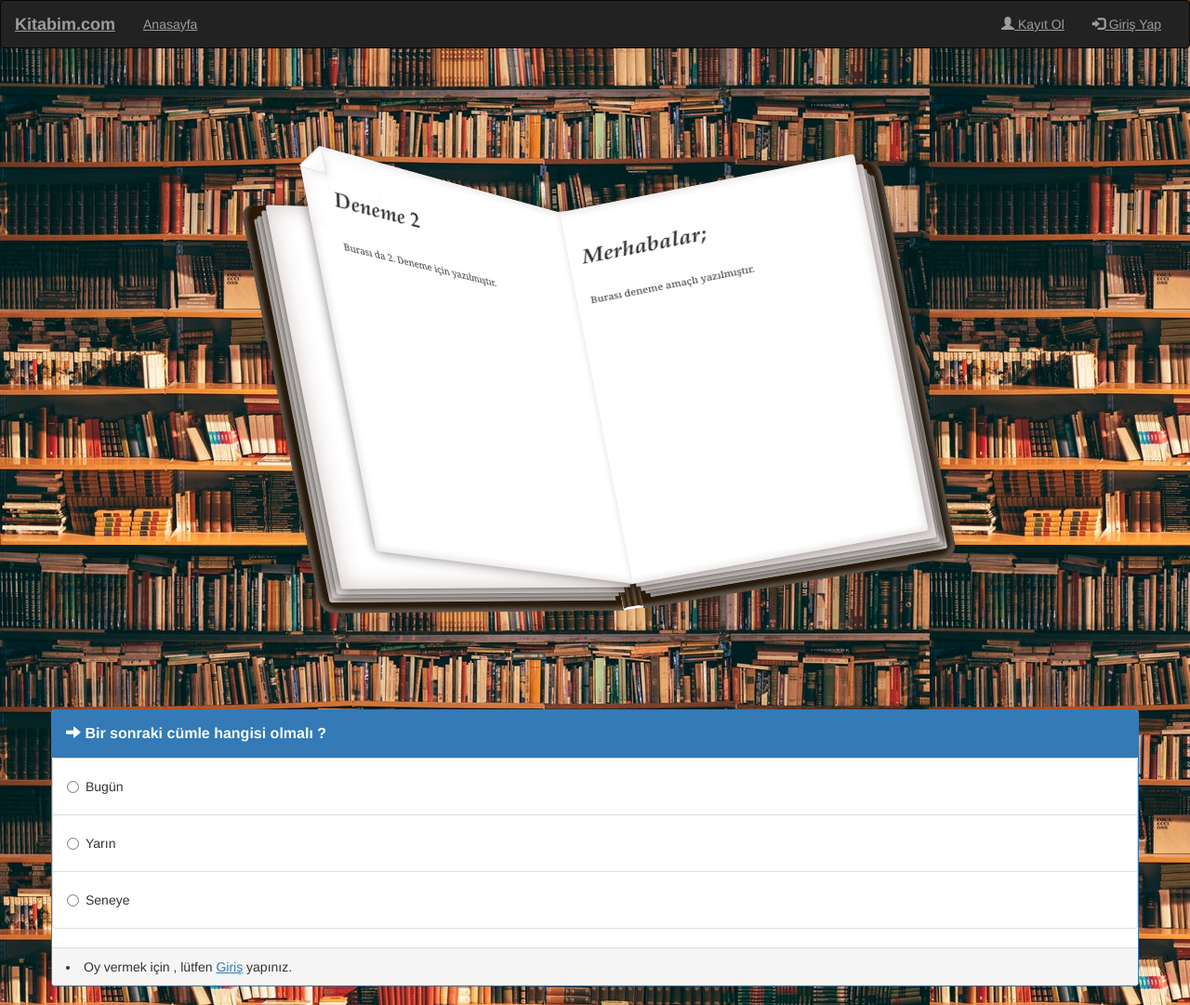
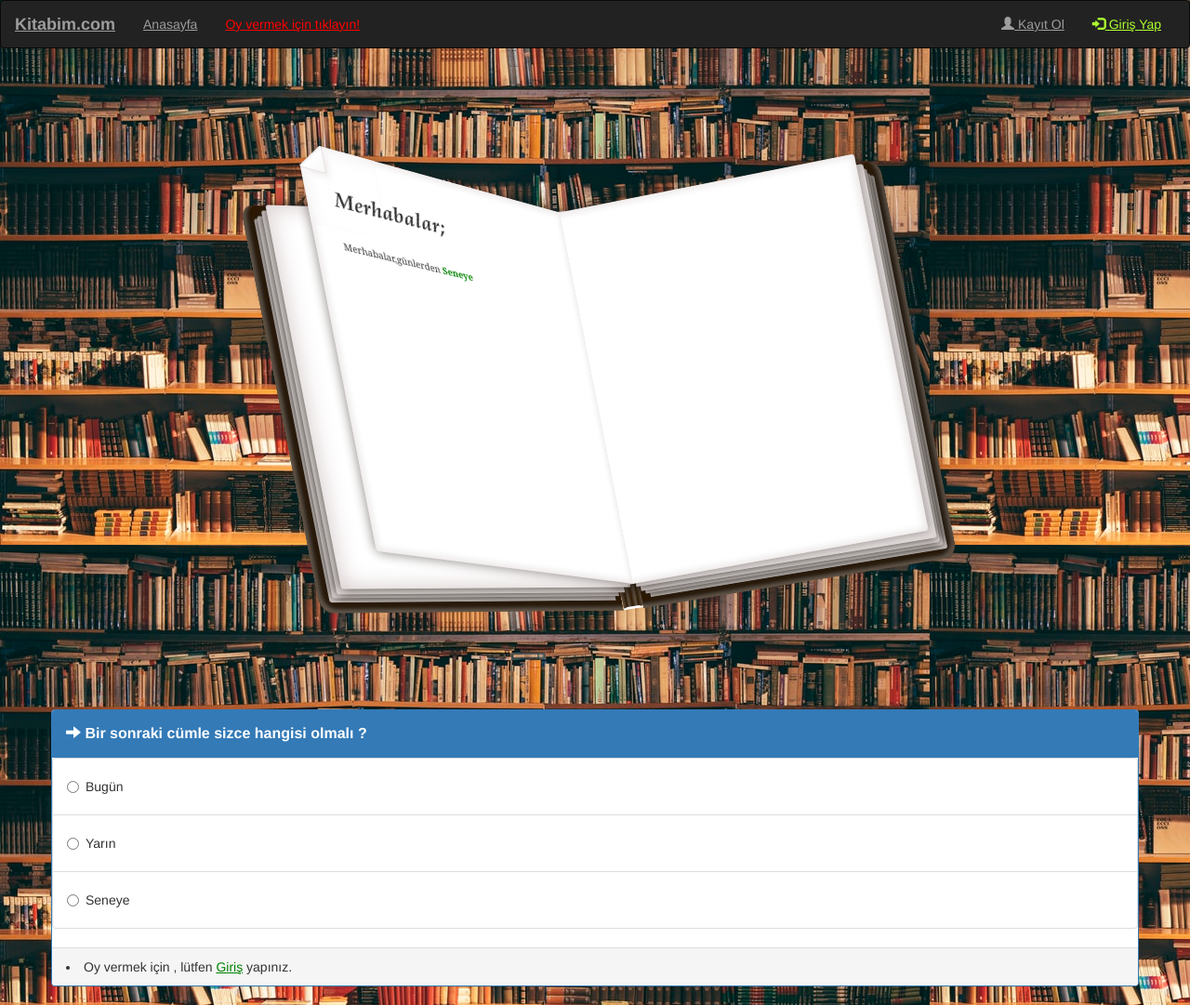
Before and after one commit to tarikkotan/Project, a Django app: page / in a window 1280 px wide. Shown: the whole page at 93% size. Run offline with Django 3.2, Linux system fonts and the light colour scheme; data comes from the database, SQL or seed files in the repository; both versions use the stored data as it was after the commit; some libraries are stand-ins or nearby versions.

Commit message:
No commit

```diff
--- a/mysite/polls/models.py
+++ b/mysite/polls/models.py
@@ -12,3 +12,11 @@ class Poll(models.Model):
 
     def total(self):
         return self.option_one_count + self.option_two_count + self.option_three_count
+
+    def mostSelected(self):
+        if self.option_one_count > self.option_two_count and  self.option_one_count > self.option_three_count:
+            return self.option_one
+        elif self.option_two_count > self.option_one_count and self.option_two_count > self.option_three_count:
+            return self.option_two
+        else:
+            return self.option_three
--- a/mysite/polls/templates/poll/base.html
+++ b/mysite/polls/templates/poll/base.html
@@ -40,17 +40,18 @@
             <div class="collapse navbar-collapse" id="navbarText">
                 <ul class="nav navbar-nav">
                     <li><a href="{% url 'home' %}">Anasayfa</a></li>
+                    <li><a href="#Poll" style="color:red">Oy vermek için tıklayın!</a></li>
 
                 </ul>
                 <ul class="nav navbar-nav mr-auto navbar-right">
                     {% block content %}
                     {% if user.is_authenticated %}
-                    <li><a href="#"><span class="glyphicon glyphicon-user"></span>Hoşgeldin {{ user.username }}</a></li>
+                    <li><a><span class="glyphicon glyphicon-user"></span>Hoşgeldin {{ user.username }}</a></li>
 
-                    <li class="nav-item"><a class="nav-link" href="/logout">Logout</a></li>
+                    <li class="nav-item"><a class="nav-link" href="/logout" style="color:rgb(192, 0, 74)">Logout</a></li>
                     {% else %}
-                    <li><a href="{% url 'register' %}"><span class="glyphicon glyphicon-user"></span> Kayıt Ol</a></li>
-                    <li><a href="{% url 'login' %}"><span class="glyphicon glyphicon-log-in"></span> Giriş Yap</a></li>
+                    <li><a href="{% url 'register' %}" ><span class="glyphicon glyphicon-user"></span> Kayıt Ol</a></li>
+                    <li><a href="{% url 'login' %}" style="color:greenyellow"><span class="glyphicon glyphicon-log-in"></span> Giriş Yap</a></li>
                     {% endif %}
                     {% endblock %}
                 </ul>
--- a/mysite/polls/templates/poll/home.html
+++ b/mysite/polls/templates/poll/home.html
@@ -34,9 +34,10 @@
                 <div class="corner2"></div>
                 <div class="corner-fold"></div>
                 <div class="page-text w-richtext">
-                  <h3><strong>Deneme 2</strong></h3>
+                  <h3><strong>Merhabalar;</strong></h3>
                   <p>‍</p>
-                  <p>Burası da 2. Deneme için yazılmıştır.</p>
+                  <p>Merhabalar,günlerden<b style="color:green"> {{poll.mostSelected}}</b></p>
+
                 </div>
               </div>
             </div>
@@ -59,9 +60,8 @@
             <div class="layer-text right">
               <div class="page-right-2">
                 <div class="page-text w-richtext">
-                  <h3><strong>Merhabalar;</strong></h3>
-                  <p>‍</p>
-                  <p>Burası deneme amaçlı yazılmıştır. </p>
+                  <h3><strong></strong></h3>
+
                 </div>
               </div>
             </div>
@@ -69,13 +69,13 @@
         </div>
       </div>
 
-    <div class="row" >
+    <div class="row" id="Poll">
         <div class="col-lg-16 ">
             <div class="col-md-20">
                 <div class="panel panel-primary">
                     <div class="panel-heading">
                         <h3 class="panel-title">
-                            <span class="glyphicon glyphicon-arrow-right"> </span> Bir sonraki cümle hangisi olmalı ? <a  target="_blank"></a>
+                            <span class="glyphicon glyphicon-arrow-right"> </span> Bir sonraki cümle sizce hangisi olmalı ? <a  target="_blank"></a>
                         </h3>
                     </div>
                     <form method="POST">
@@ -121,7 +121,7 @@
                     </div>
                     {% else %}
                     <div class="panel-footer">
-                      <li>Oy vermek için , lütfen <a href="{% url 'login' %}">Giriş</a> yapınız.</li>
+                      <li>Oy vermek için , lütfen <a href="{% url 'login' %}" style="color:green">Giriş</a> yapınız.</li>
                     </div>
                     {% endif %}
 
--- a/mysite/polls/views.py
+++ b/mysite/polls/views.py
@@ -3,7 +3,6 @@ from django.shortcuts import render,redirect
 from .forms import CreatePollForm, NewUserForm
 from django.http import HttpResponse
 from .models import Poll
-import sqlite3
 from django.contrib import messages
 from django.contrib.auth import login, authenticate , logout
 from django.contrib.auth.forms import AuthenticationForm
```
Also changed, not shown: mysite/db.sqlite3.
